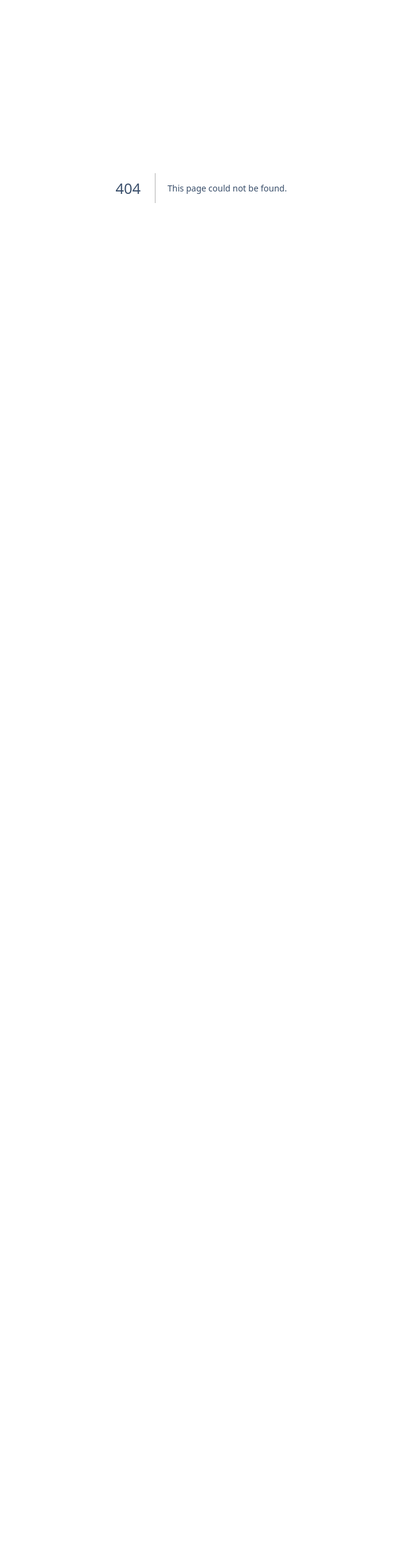
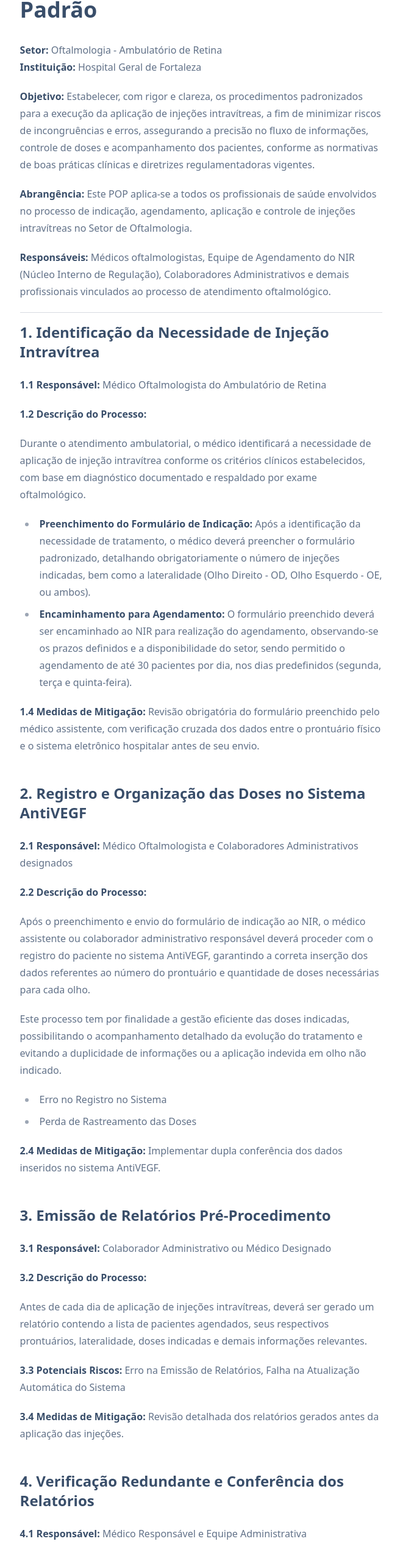
Before and after one commit to leonunesbs/injecoes, a Next.js app: page /pop in a window 1280 px wide. Before the commit this address had no page. Shown: the part 92-2647 px from the top of the page at 61% size, without its empty margins (310-966 px from the left). Before the commit the page ends 800 px from the top, so only its background shows below. Built offline with nearby package versions, Linux system fonts and the light colour scheme.

Commit message:
feat(ui): improve UI

```diff
--- a/package.json
+++ b/package.json
@@ -41,6 +41,7 @@
     "@commitlint/cli": "19.5.0",
     "@commitlint/config-conventional": "19.5.0",
     "@ianvs/prettier-plugin-sort-imports": "4.2.1",
+    "@tailwindcss/typography": "0.5.15",
     "@types/file-saver": "2.0.7",
     "@types/node": "20.12.7",
     "@types/nodemailer": "6.4.15",
--- a/src/app/layout.tsx
+++ b/src/app/layout.tsx
@@ -1,6 +1,7 @@
 import '@/styles/globals.css';
 
 import { Metadata, Viewport } from 'next';
+import Link from 'next/link';
 
 export const metadata: Metadata = {
   title: 'AntiVEGF - Relatório de Injeções para Residentes do HGF',
@@ -108,7 +109,15 @@ export const viewport: Viewport = {
 export default function RootLayout({ children }: { children: React.ReactNode }) {
   return (
     <html lang="pt-BR">
-      <body className="min-h-screen bg-base-100 text-base-content antialiased">{children}</body>
+      <body className="min-h-screen bg-base-100 text-base-content antialiased flex flex-col">
+        {children}
+        <span className="bg-primary text-primary-content w-full text-center text-xs py-1">
+          Coded with ❤️ by{' '}
+          <Link href={'https://github.com/leonunesbs'} className="link no-underline  font-bold" target="_blank">
+            @leonunesbs
+          </Link>
+        </span>
+      </body>
     </html>
   );
 }
--- a/src/app/page.tsx
+++ b/src/app/page.tsx
@@ -52,12 +52,6 @@ export default function Page() {
               <MainForm />
             </div>
           </div>
-          <span className="absolute bottom-0 bg-primary text-primary-content w-full text-center text-xs py-1">
-            Coded with ❤️ by{' '}
-            <Link href={'https://github.com/leonunesbs'} className="link no-underline  font-bold" target="_blank">
-              @leonunesbs
-            </Link>
-          </span>
         </div>
       </section>
     </main>
--- /dev/null
+++ b/src/app/pop/page.tsx
@@ -0,0 +1,159 @@
+// src/app/pop/page.tsx
+import Link from 'next/link';
+
+export default function PopPage() {
+  return (
+    <article className="container mx-auto py-12 prose">
+      <h1>Procedimento Operacional Padrão</h1>
+
+      <p>
+        <strong>Setor:</strong> Oftalmologia - Ambulatório de Retina
+        <br />
+        <strong>Instituição:</strong> Hospital Geral de Fortaleza
+      </p>
+      <p>
+        <strong>Objetivo:</strong> Estabelecer, com rigor e clareza, os procedimentos padronizados para a execução da
+        aplicação de injeções intravítreas, a fim de minimizar riscos de incongruências e erros, assegurando a precisão
+        no fluxo de informações, controle de doses e acompanhamento dos pacientes, conforme as normativas de boas
+        práticas clínicas e diretrizes regulamentadoras vigentes.
+      </p>
+
+      <p>
+        <strong>Abrangência:</strong> Este POP aplica-se a todos os profissionais de saúde envolvidos no processo de
+        indicação, agendamento, aplicação e controle de injeções intravítreas no Setor de Oftalmologia.
+      </p>
+
+      <p>
+        <strong>Responsáveis:</strong> Médicos oftalmologistas, Equipe de Agendamento do NIR (Núcleo Interno de
+        Regulação), Colaboradores Administrativos e demais profissionais vinculados ao processo de atendimento
+        oftalmológico.
+      </p>
+
+      <hr className="my-4" />
+
+      <h2>1. Identificação da Necessidade de Injeção Intravítrea</h2>
+      <p>
+        <strong>1.1 Responsável:</strong> Médico Oftalmologista do Ambulatório de Retina
+      </p>
+      <p>
+        <strong>1.2 Descrição do Processo:</strong>
+      </p>
+      <p>
+        Durante o atendimento ambulatorial, o médico identificará a necessidade de aplicação de injeção intravítrea
+        conforme os critérios clínicos estabelecidos, com base em diagnóstico documentado e respaldado por exame
+        oftalmológico.
+      </p>
+      <ul>
+        <li>
+          <strong>Preenchimento do Formulário de Indicação:</strong> Após a identificação da necessidade de tratamento,
+          o médico deverá preencher o formulário padronizado, detalhando obrigatoriamente o número de injeções
+          indicadas, bem como a lateralidade (Olho Direito - OD, Olho Esquerdo - OE, ou ambos).
+        </li>
+        <li>
+          <strong>Encaminhamento para Agendamento:</strong> O formulário preenchido deverá ser encaminhado ao NIR para
+          realização do agendamento, observando-se os prazos definidos e a disponibilidade do setor, sendo permitido o
+          agendamento de até 30 pacientes por dia, nos dias predefinidos (segunda, terça e quinta-feira).
+        </li>
+      </ul>
+      <p>
+        <strong>1.4 Medidas de Mitigação:</strong> Revisão obrigatória do formulário preenchido pelo médico assistente,
+        com verificação cruzada dos dados entre o prontuário físico e o sistema eletrônico hospitalar antes de seu
+        envio.
+      </p>
+
+      <h2>2. Registro e Organização das Doses no Sistema AntiVEGF</h2>
+      <p>
+        <strong>2.1 Responsável:</strong> Médico Oftalmologista e Colaboradores Administrativos designados
+      </p>
+      <p>
+        <strong>2.2 Descrição do Processo:</strong>
+      </p>
+      <p>
+        Após o preenchimento e envio do formulário de indicação ao NIR, o médico assistente ou colaborador
+        administrativo responsável deverá proceder com o registro do paciente no sistema AntiVEGF, garantindo a correta
+        inserção dos dados referentes ao número do prontuário e quantidade de doses necessárias para cada olho.
+      </p>
+      <p>
+        Este processo tem por finalidade a gestão eficiente das doses indicadas, possibilitando o acompanhamento
+        detalhado da evolução do tratamento e evitando a duplicidade de informações ou a aplicação indevida em olho não
+        indicado.
+      </p>
+      <ul>
+        <li>Erro no Registro no Sistema</li>
+        <li>Perda de Rastreamento das Doses</li>
+      </ul>
+      <p>
+        <strong>2.4 Medidas de Mitigação:</strong> Implementar dupla conferência dos dados inseridos no sistema
+        AntiVEGF.
+      </p>
+
+      <h2>3. Emissão de Relatórios Pré-Procedimento</h2>
+      <p>
+        <strong>3.1 Responsável:</strong> Colaborador Administrativo ou Médico Designado
+      </p>
+      <p>
+        <strong>3.2 Descrição do Processo:</strong>
+      </p>
+      <p>
+        Antes de cada dia de aplicação de injeções intravítreas, deverá ser gerado um relatório contendo a lista de
+        pacientes agendados, seus respectivos prontuários, lateralidade, doses indicadas e demais informações
+        relevantes.
+      </p>
+      <p>
+        <strong>3.3 Potenciais Riscos:</strong> Erro na Emissão de Relatórios, Falha na Atualização Automática do
+        Sistema
+      </p>
+      <p>
+        <strong>3.4 Medidas de Mitigação:</strong> Revisão detalhada dos relatórios gerados antes da aplicação das
+        injeções.
+      </p>
+
+      <h2>4. Verificação Redundante e Conferência dos Relatórios</h2>
+      <p>
+        <strong>4.1 Responsável:</strong> Médico Responsável e Equipe Administrativa
+      </p>
+      <p>
+        <strong>4.2 Descrição do Processo:</strong> Conferência Redundante dos relatórios com prontuários dos pacientes.
+      </p>
+      <p>
+        <strong>4.3 Potenciais Riscos:</strong> Erro de Lateralidade, Falta de Encaminhamento para Reavaliação
+      </p>
+      <p>
+        <strong>4.4 Medidas de Mitigação:</strong> Conferência obrigatória por dois profissionais distintos.
+      </p>
+
+      <h2>5. Execução do Procedimento e Conferência Final</h2>
+      <p>
+        <strong>5.1 Responsável:</strong> Médico Responsável pela Aplicação das Injeções
+      </p>
+      <p>
+        <strong>5.2 Descrição do Processo:</strong> Conferência final pós-aplicação das injeções e atualização dos
+        relatórios.
+      </p>
+      <ul>
+        <li>Erro de Registro de Injeção</li>
+        <li>Falta de Notificação de Ausências</li>
+      </ul>
+      <p>
+        <strong>5.4 Medidas de Mitigação:</strong> Revisão final e correção imediata de prontuários dos pacientes
+        ausentes.
+      </p>
+
+      <h2>Disposições Finais</h2>
+      <p>
+        Este POP deverá ser revisado periodicamente e atualizado conforme as alterações nas normativas internas do
+        hospital ou em legislação aplicável.
+      </p>
+      <p>
+        Todos os profissionais envolvidos são obrigados a seguir rigorosamente os procedimentos estabelecidos e reportar
+        qualquer inconformidade ao Comitê de Qualidade.
+      </p>
+
+      <div className="flex justify-between mt-4">
+        <Link href={'/'} className="btn btn-primary">
+          Página Inicial
+        </Link>
+      </div>
+    </article>
+  );
+}
--- a/src/components/ProcessButton.tsx
+++ b/src/components/ProcessButton.tsx
@@ -73,10 +73,8 @@ export function ProcessButton({ loading, url, onNewReport, openButtonRef }: Proc
 
       {/* Link de ajuda */}
       <Link
-        href={'https://bit.ly/4d3XjY3'}
+        href={'/pop'}
         className="btn btn-ghost w-full flex items-center justify-center"
-        target="_blank"
-        rel="noopener noreferrer"
         aria-label="Obter ajuda sobre como usar o sistema"
       >
         <FaCircleInfo className="h-5 w-5 mr-2" aria-hidden="true" />
--- a/tailwind.config.js
+++ b/tailwind.config.js
@@ -11,7 +11,7 @@ module.exports = {
   theme: {
     extend: {},
   },
-  plugins: [require('daisyui')],
+  plugins: [require('@tailwindcss/typography'), require('daisyui')],
   daisyui: {
     themes: ['winter', 'night'],
     darkTheme: 'night',
```
Also changed, not shown: 1 other file (tests, documents, lock files or other folders).
